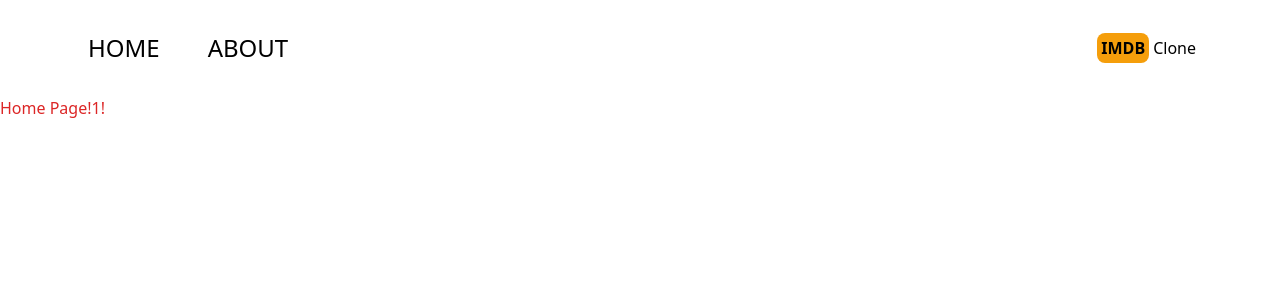
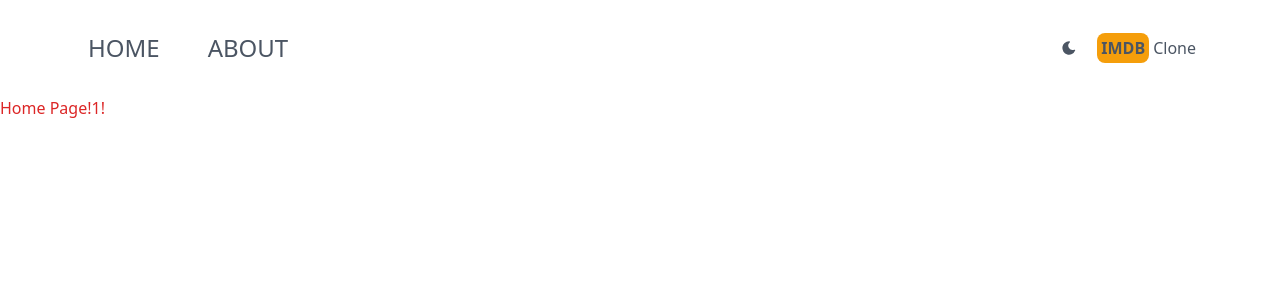
Before and after one commit to AlexanderPankov1970/imdb1, a Next.js app: page / in a window 1280 px wide. Shown: the top 300 px of the page. Built offline with nearby package versions, Linux system fonts and the light colour scheme.

Commit message:
add dark mode

```diff
--- a/package.json
+++ b/package.json
@@ -12,6 +12,7 @@
     "eslint": "8.35.0",
     "eslint-config-next": "13.2.3",
     "next": "13.2.3",
+    "next-themes": "^0.2.1",
     "react": "18.2.0",
     "react-dom": "18.2.0",
     "react-icons": "^4.8.0"
--- /dev/null
+++ b/src/app/Providers.jsx
@@ -0,0 +1,13 @@
+"use client";
+
+import { ThemeProvider } from "next-themes";
+
+export default function Providers({ children }) {
+  return (
+    <ThemeProvider enableSystem={true} attribute="class">
+      <div className="dark:bg-gray-600 dark:text-gray-300 text-gray-600 transition-colors duration-500 select-none min-h-screen">
+        {children}
+      </div>
+    </ThemeProvider>
+  );
+}
--- a/src/app/layout.js
+++ b/src/app/layout.js
@@ -1,5 +1,6 @@
 import Header from "@/components/Header";
 import "./globals.css";
+import Providers from "./Providers";
 
 export const metadata = {
   title: "IMDB1 project",
@@ -10,11 +11,13 @@
   return (
     <html lang="en">
       <body>
-        {/* Header */}
-        <Header />
-        {/* NavBar */}
-        {/* SearchBox */}
-        {children}
+        <Providers>
+          {/* Header */}
+          <Header />
+          {/* NavBar */}
+          {/* SearchBox */}
+          {children}
+        </Providers>
       </body>
     </html>
   );
--- /dev/null
+++ b/src/components/DarkModeSwitch.jsx
@@ -0,0 +1,29 @@
+"use client";
+import { MdLightMode } from "react-icons/md";
+import { TbMoonFilled } from "react-icons/tb";
+import { useTheme } from "next-themes";
+import React, { useEffect, useState } from "react";
+
+export default function DarkModeSwitch() {
+  const { systemTheme, theme, setTheme } = useTheme();
+  const [mounted, setMounted] = useState(false);
+
+  useEffect(() => setMounted(true), []);
+  const currentTheme = theme === "system" ? systemTheme : theme;
+  return (
+    <>
+      {mounted &&
+        (currentTheme === "dark" ? (
+          <MdLightMode
+            className="text-x1 cursor-pointer hover:text-green-400"
+            onClick={() => setTheme("light")}
+          />
+        ) : (
+          <TbMoonFilled
+            className="text-x1 cursor-pointer hover:text-green-400"
+            onClick={() => setTheme("dark")}
+          />
+        ))}
+    </>
+  );
+}
--- a/src/components/Header.jsx
+++ b/src/components/Header.jsx
@@ -1,9 +1,10 @@
 import React from "react";
+import Link from "next/link";
+import { ImHome } from "react-icons/im";
+import { BsFillInfoCircleFill } from "react-icons/bs";
+//import { AiFillHome } from "react-icons/ai";
 import MenuItem from "./MenuItem";
-import { ImHome } from "react-icons/im";
-import { AiFillHome } from "react-icons/ai";
-import { BsFillInfoCircleFill } from "react-icons/bs";
-import Link from "next/link";
+import DarkModeSwitch from "./DarkModeSwitch";
 
 export default function Header() {
   return (
@@ -12,7 +13,8 @@
         <MenuItem title="HOME" address="/" Icon={ImHome} />
         <MenuItem title="ABOUT" address="/about" Icon={BsFillInfoCircleFill} />
       </div>
-      <div>
+      <div className="flex items-center space-x-5">
+        <DarkModeSwitch />
         <Link href="/" className="">
           <h2 className="mr-5">
             <span className="font-bold mr-1 bg-amber-500 py-1 px-1 rounded-lg">
--- a/tailwind.config.js
+++ b/tailwind.config.js
@@ -12,4 +12,5 @@
     extend: {},
   },
   plugins: [],
+  darkMode: "class",
 };
```
Also changed, not shown: 1 other file (tests, documents, lock files or other folders).
